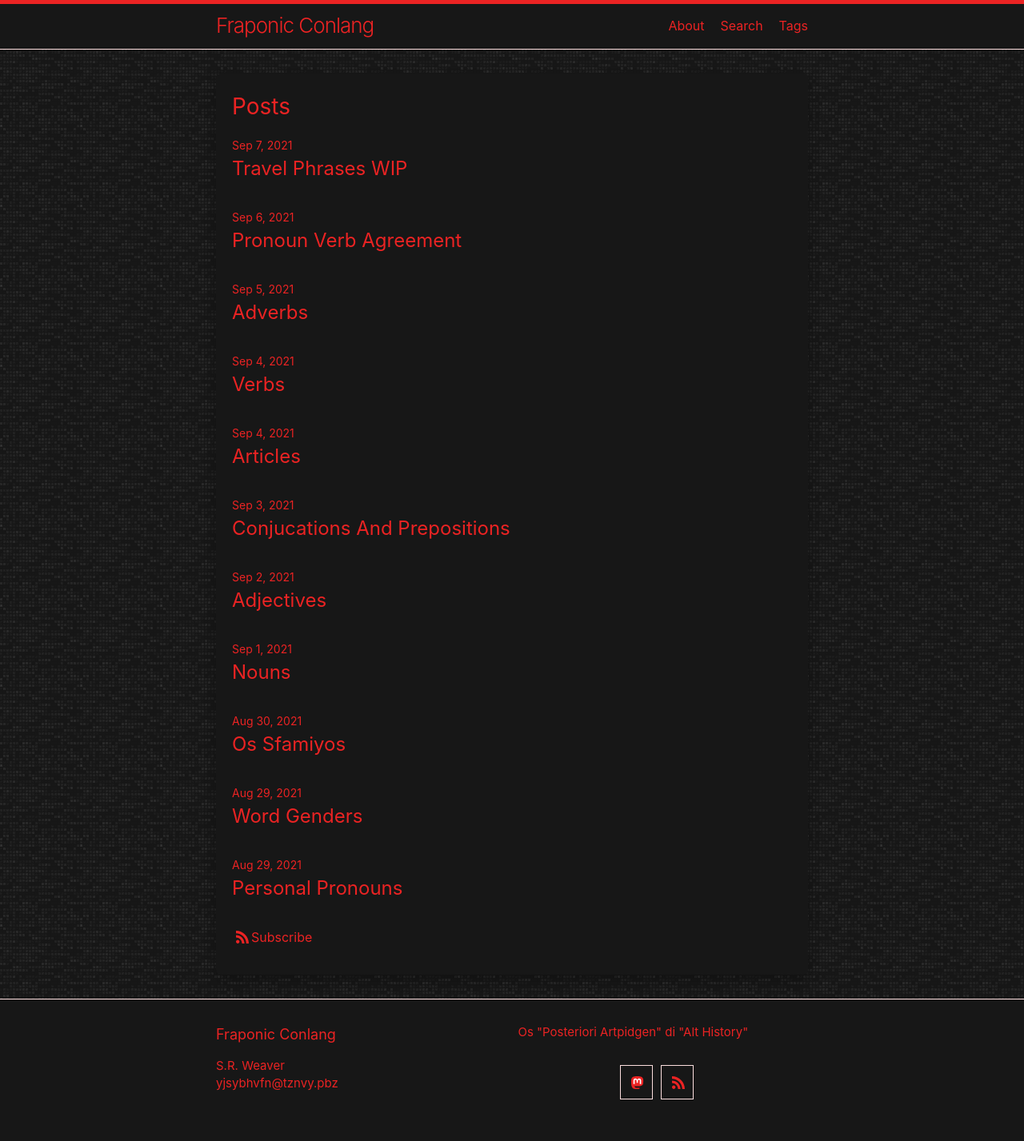
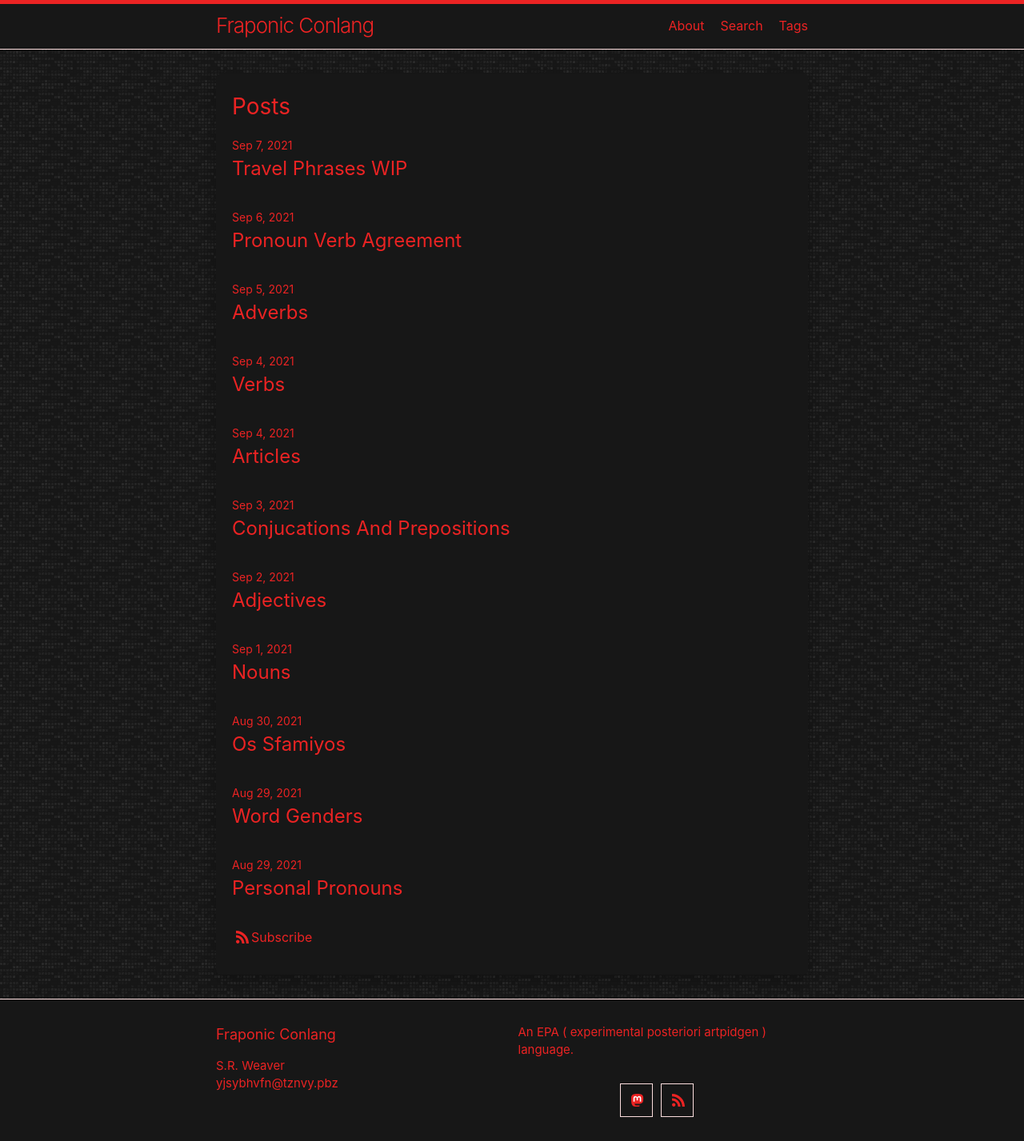
Before and after one commit to LWFlouisa/FraponicConlang, a Jekyll site: the page built from index.md, in a window 1280 px wide. Shown: the whole page at 80% size. Built offline with Jekyll 4.4.1, drawn with Linux system fonts in a browser that asks for light colours.

Commit message:
Update _config.yml

```diff
--- a/_config.yml
+++ b/_config.yml
@@ -2,7 +2,7 @@ title: Fraponic Conlang
 author: S.R. Weaver
 email: yjsybhvfn@tznvy.pbz
 description: > # this means to ignore newlines until "show_exerpts:"
-  Os "Posteriori Artpidgen" di "Alt History"
+  An EPA ( experimental posteriori artpidgen ) language.
 
 show_excerpts: false # set to true to show excerpts on the homepage
 
```
